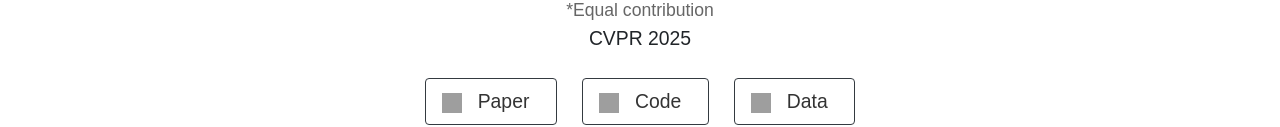
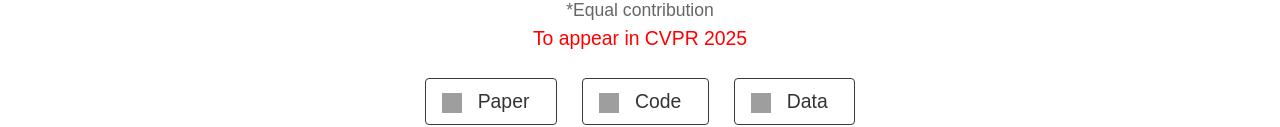
Before and after one commit to monday-dataset/monday-dataset.github.io, a plain HTML site: page index.html in a window 1280 px wide. Shown: the part 270-397 px from the top of the page. Drawn offline with nearby package versions, Linux system fonts and the light colour scheme; grey boxes are pictures that could not be loaded; a web font is replaced by a local one.

Commit message:
Minor update

```diff
--- a/index.html
+++ b/index.html
@@ -345,7 +345,7 @@
               </div>
 
               <div class="center-row">
-                <span class="conference">CVPR 2025</span>
+                <span class="conference"; style="color: red">To appear in CVPR 2025</span>
               </div>
 
 
```
